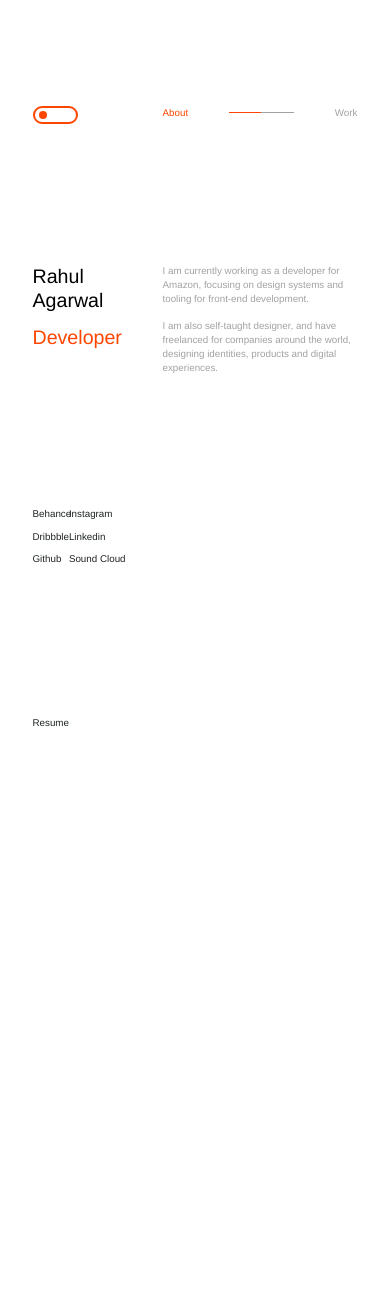
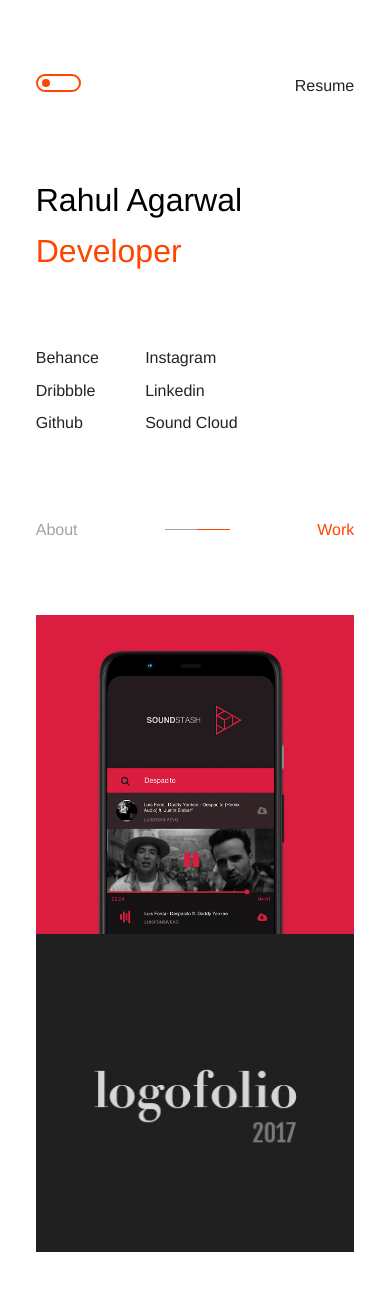
Before and after one commit to eccentricdz/eccentricdz.github.io, a React (Create React App) app: page / in a window 390 px wide. Shown: the top 1290 px of the page. Built offline with nearby package versions, Linux system fonts and the light colour scheme.

Commit message:
Added support for project json and mobile layout

```diff
--- a/src/App.js
+++ b/src/App.js
@@ -5,6 +5,7 @@ import Rotator from './components/Rotator';
 import ContentToggle from './components/ContentToggle';
 import Toggle from './components/Toggle';
 import About from './components/About';
+import Work from './components/Work';
 import Resume from './documents/resume.pdf';
 
 export default class App extends React.Component {
@@ -13,7 +14,7 @@ export default class App extends React.Component {
     // represents the color mode of the application
     this.state = {
       mode: "light",
-      content: "about"
+      content: "work"
     }
 
     this.toggleMode = this.toggleMode.bind(this)
@@ -35,36 +36,10 @@ export default class App extends React.Component {
   render() {
     return (
       <div className={`${this.state.mode} App`}>
-        {/* <header>
-          <section className="left">
-            <Toggle handleToggle={this.toggleMode}></Toggle>
-          </section>
-          <section className="right">
-            <Link href={Resume}>Resume</Link>
-          </section>
-        </header>
-        <section className="primary">
-            <p id="my-name">Rahul Agarwal</p>
-            <Rotator elements={["Developer", "Designer", "Learner"]}></Rotator>
-        </section>
-        <footer>
-          <section className="left">
-            <p id="working">Currently working for Amazon <br /> in Seattle.</p>
-          </section>
-          <section className="right">
-            <section className="account-links">
-              <Link href="https://github.com/eccentricdz">Github</Link>
-              <Link href="https://www.behance.net/eccentricdz">Behance</Link>
-              <Link href="https://dribbble.com/eccentricdz">Dribbble</Link>
-              <Link href="https://www.instagram.com/simplyrahul93/">Instagram</Link>
-              <Link href="https://www.linkedin.com/in/simplyrahul93/">Linkedin</Link>
-            </section>
-          </section>
-        </footer> */}
-
         <div className="left-grid">
           <div className="left-grid-1">
             <Toggle handleToggle={this.toggleMode}></Toggle>
+            <Link href={Resume} id="resume-top">Resume</Link>
           </div>
           <div className="left-grid-2">
             <div className="left-grid-2-1">
@@ -86,7 +61,7 @@ export default class App extends React.Component {
               </section>
             </div>
             <div className="left-grid-2-3">
-              <Link href={Resume}>Resume</Link>
+              <Link href={Resume} id="resume-bottom">Resume</Link>
             </div>
           </div>
         </div>
@@ -97,7 +72,7 @@ export default class App extends React.Component {
           <div className="right-grid-2">
             {(this.state.content === "about")
                 ? <About></About>
-                : "work"
+                : <Work></Work>
             }
           </div>
         </div>
--- a/src/App.scss
+++ b/src/App.scss
@@ -137,6 +137,7 @@
 
 .App {
   display: flex;
+  width: hGrid(12);
   padding: vGrid(1) hGrid(1);
 
   .primary {
@@ -164,11 +165,17 @@
   justify-content: space-between;
 
   .left-grid-1 {
-    flex: 1;
+    flex: 0 vGrid(1.5);
+    display: flex;
+    justify-content: space-between;
+
+    #resume-top {
+      display: none;
+    }
   }
 
   .left-grid-2 {
-    flex: 3;
+    flex: 1;
     display: flex;
     justify-content: space-between;
     flex-direction: column;
@@ -188,14 +195,75 @@
   display: flex;
   flex: 1;
   flex-direction: column;
-  margin-left: hGrid(4);
+  padding-left: hGrid(4);
   min-height: vGrid(6);
+  width: 100%;
 
   .right-grid-1 {
-    flex: 1 0 vGrid(1.5);
+    flex: 0 vGrid(1.5);
 }
 
   .right-grid-2 {
-      height: 3000px;
+    flex: 1;
   }
 }
+
+/* Portrait */
+@media only screen
+  and (max-width: 700px)
+  and (orientation: portrait) {
+    $mobile-vertical-spacing: vGrid(0.7);
+
+    body, html {
+      font-size: 16px;
+      line-height: 1.5em;
+    }
+
+    .App {
+      flex-direction: column;
+      padding: $mobile-vertical-spacing hGrid(1.1);
+
+      .left-grid {
+        position: relative;
+        flex: 1 100%;
+        width: 100%;
+        justify-content: space-between;
+
+        .left-grid-1 {
+          flex: initial;
+          margin-bottom: $mobile-vertical-spacing;
+
+          #resume-top {
+            display: inherit;
+          }
+        }
+
+        .left-grid-2 {
+          justify-content: space-evenly;
+          flex: initial;
+
+          .left-grid-2-2 {
+            margin: $mobile-vertical-spacing 0;
+            .account-links-1 {
+              width: vGrid(1);
+              margin-right: 1vw;
+            }
+          }
+        }
+      }
+
+      .right-grid {
+        padding: 0;
+        min-height: auto;
+
+        .right-grid-1 {
+          flex: initial;
+          margin-bottom: $mobile-vertical-spacing;
+        }
+      }
+
+      #resume-bottom {
+        display: none;
+      }
+    }
+}
--- a/src/components/ContentToggle.js
+++ b/src/components/ContentToggle.js
@@ -6,7 +6,7 @@ export default class ContentToggle extends React.Component {
         super(props)
         // represents the content mode of the toggle component
         this.state = {
-          content: "about"
+          content: "work"
         }
       }
 
--- a/src/components/Link.js
+++ b/src/components/Link.js
@@ -5,7 +5,14 @@ export default class Link extends React.Component {
   render() {
     return (
     <p>
-      <a className="my-link" href={this.props.href} target="_blank" rel="noopener noreferrer">{this.props.children}</a>
+      <a
+      className="my-link"
+      href={this.props.href}
+      target="_blank"
+      rel="noopener noreferrer"
+      id={this.props.id}>
+        {this.props.children}
+      </a>
     </p>
     )
   }
--- /dev/null
+++ b/src/components/Project.js
@@ -0,0 +1,24 @@
+import React from 'react';
+import './Project.scss'
+
+export default class Project extends React.Component {
+    render() {
+        return (
+            <section className="project" id={this.props.id}>
+                <a className="project-link" href={this.props.url} rel="noopener noreferrer" target="_blank">
+                    <img src={`${process.env.PUBLIC_URL}/project-images/${this.props.id}.jpg`} alt={this.props.title}></img>
+                </a>
+                <div className="project-details">
+                    <div className="project-details-top">
+                        <p className="project-title">{this.props.title}</p>
+                        <div className="project-divider"></div>
+                        <p className="project-description">{this.props.description}</p>
+                    </div>
+                    <div className="project-details-bottom">
+                        <p className="project-tags">{this.props.tags}</p>
+                    </div>
+                </div>
+            </section>
+        )
+    }
+}
--- /dev/null
+++ b/src/components/Project.scss
@@ -0,0 +1,73 @@
+@import "../sass-exports/variables";
+@import "../sass-exports/utils";
+
+section.project {
+    height: hGrid(3);
+    width: hGrid(3);
+    position: relative;
+
+    a.project-link {
+        display: block;
+        height: 100%;
+        width: 100%;
+        overflow: hidden;
+        display: flex;
+        justify-content: center;
+        align-items: center;
+
+        img {
+            height: 100%;
+            object-fit: cover;
+        }
+    }
+
+    .project-details {
+        position: absolute;
+        width: 100%;
+        height: 100%;
+        display: flex;
+        flex-direction: column;
+        top: 0;
+        background-color: white;
+        padding: 2vw;
+        font-size: 0.8rem;
+        justify-content: space-between;
+        pointer-events: none;
+        opacity: 0;
+        @include animate(opacity);
+
+        .project-details-top {
+            flex: 1;
+
+            .project-title {
+                font-weight: bold;
+                color: $highlight-color;
+                margin-bottom: 2vh;
+            }
+
+            .project-divider {
+                height: 3px;
+                width: 2vw;
+                background-color: $highlight-color;
+                margin-bottom: 2vh;
+            }
+
+            .project-description {
+                color: $secondary-color;
+            }
+        }
+    }
+
+    &:hover .project-details {
+        opacity: 100%;
+    }
+}
+
+@media only screen
+  and (max-width: 700px)
+  and (orientation: portrait) {
+    section.project {
+        width: hGrid(9.8);
+        height: hGrid(9.8);
+    }
+}
--- a/src/components/Work.js
+++ b/src/components/Work.js
@@ -0,0 +1,25 @@
+import React from 'react';
+import './Work.scss'
+import Project from './Project';
+import projects from '../projects.json';
+
+export default class Work extends React.Component {
+    render() {
+        return (
+            <section className="work">
+                { projects.map((project) => {
+                    const { id, description, title, url, tags } = project;
+                    return (
+                        <Project
+                        id={id}
+                        title={title}
+                        description={description}
+                        tags={tags}
+                        url={url}
+                        ></Project>
+                    )
+                }) }
+            </section>
+        )
+    }
+}
--- a/src/components/Work.scss
+++ b/src/components/Work.scss
@@ -0,0 +1,5 @@
+section.work {
+    display: flex;
+    justify-content: space-between;
+    flex-wrap: wrap;
+}
--- /dev/null
+++ b/src/projects.json
@@ -0,0 +1,16 @@
+[
+    {
+        "title": "Sound Stash",
+        "description": "A React app that enables it's users to search, play and download songs.",
+        "id": "sound-stash",
+        "url": "https://www.behance.net/gallery/95341767/Sound-Stash",
+        "tags": "Ideation, UI Design, Branding, Development"
+    },
+    {
+        "title": "Logofolio 2017",
+        "description": "A collection of branding work I undertook in the year 2017.",
+        "id": "logofolio-2017",
+        "url": "https://www.behance.net/gallery/60376411/Logofolio-2017",
+        "tags": "Branding, Graphic Design"
+    }
+]
```
Also changed, not shown: public/project-images/logofolio-2017.jpg (added), public/project-images/sound-stash.jpg (added).
